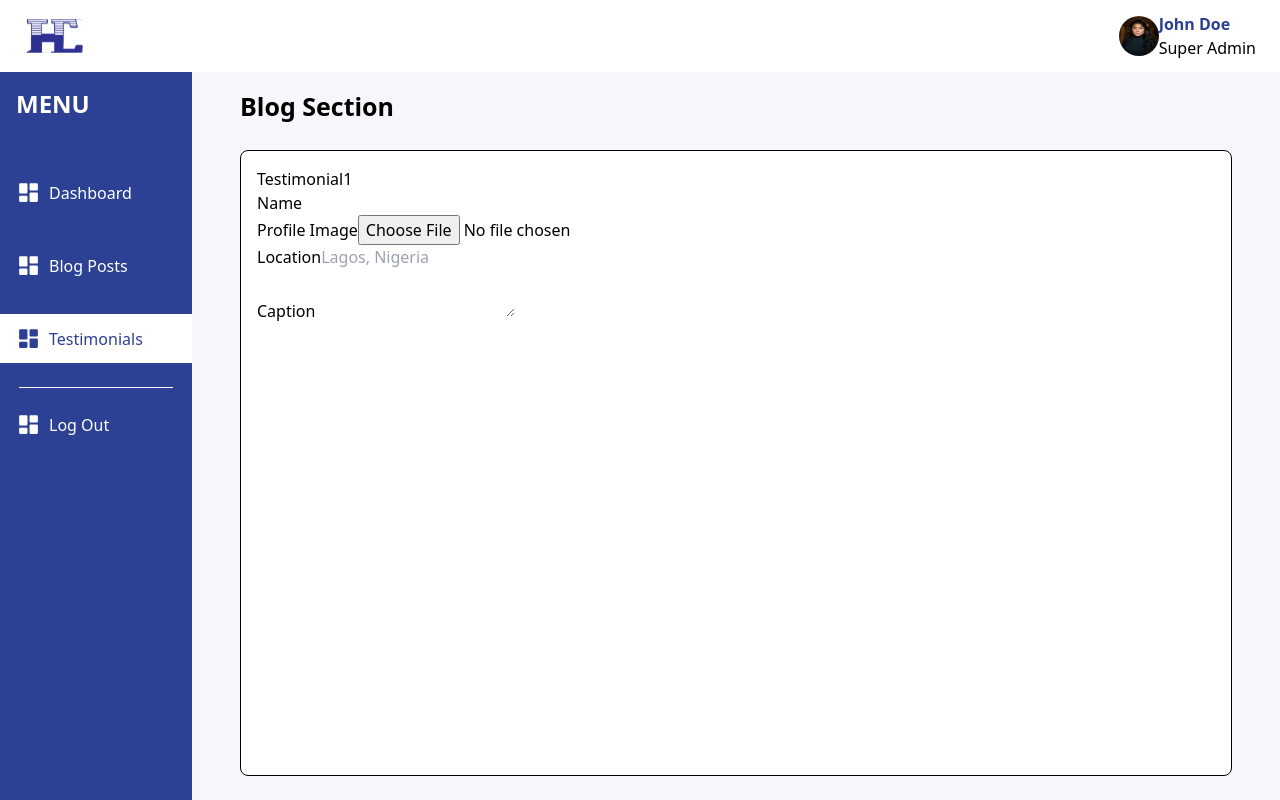
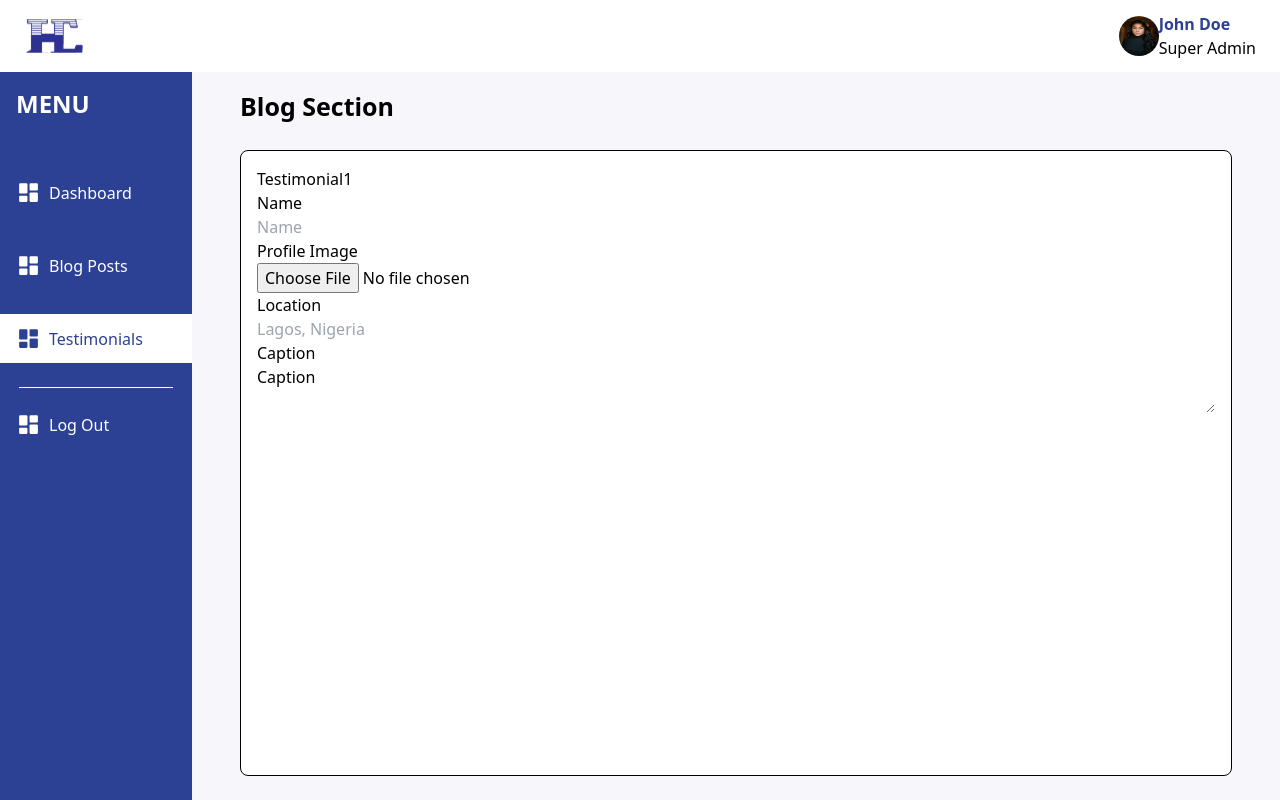
Before and after one commit to joshytheprogrammer/ochexagon_admin, a Next.js app: page /testimonials/1 in a window 1280 px wide. Built offline with nearby package versions, Linux system fonts and the light colour scheme.

Commit message:
Working on style testimonials form style

```diff
--- a/components/adminPanel/testimonials/TestimonialsEditComponent.jsx
+++ b/components/adminPanel/testimonials/TestimonialsEditComponent.jsx
@@ -3,24 +3,24 @@ const TestimonialsEditComponent = ({ testimonialsData }) => {
     <div className="h-full">
       <h1>Testimonial{testimonialsData.id}</h1>
       <form action="">
-        <div>
+        <div className="input-container">
           <label htmlFor="">Name</label>
-          <input type="text" />
+          <input type="text" placeholder="Name" />
         </div>
 
-        <div>
+        <div className="input-container-file">
           <label htmlFor="">Profile Image</label>
           <input type="file" accept="image*" />
         </div>
 
-        <div>
+        <div className="input-container">
           <label htmlFor="">Location</label>
           <input type="text" placeholder="Lagos, Nigeria" />
         </div>
 
-        <div>
+        <div className="input-container">
           <label htmlFor="">Caption</label>
-          <textarea></textarea>
+          <textarea>Caption</textarea>
         </div>
       </form>
     </div>
--- a/styles/globals.css
+++ b/styles/globals.css
@@ -56,4 +56,16 @@
   .dropzone-wrapper {
     @apply h-[150px] border-2 border-dashed border-black p-4 rounded-md overflow-auto relative;
   }
+
+  .input-container {
+    @apply flex flex-col;
+  }
+
+  .input-container-file {
+    @apply flex flex-col;
+  }
+
+  .input-container-textarea {
+    @apply flex flex-col;
+  }
 }
```
